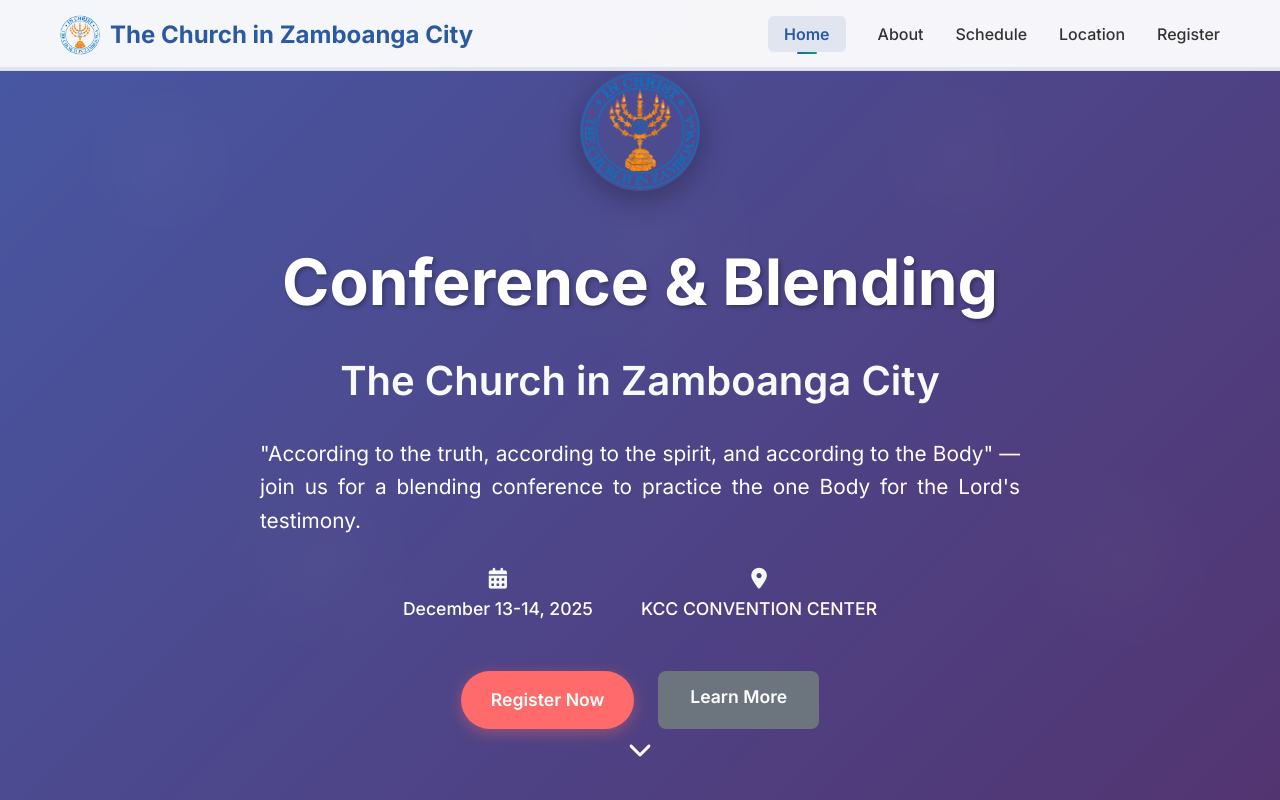
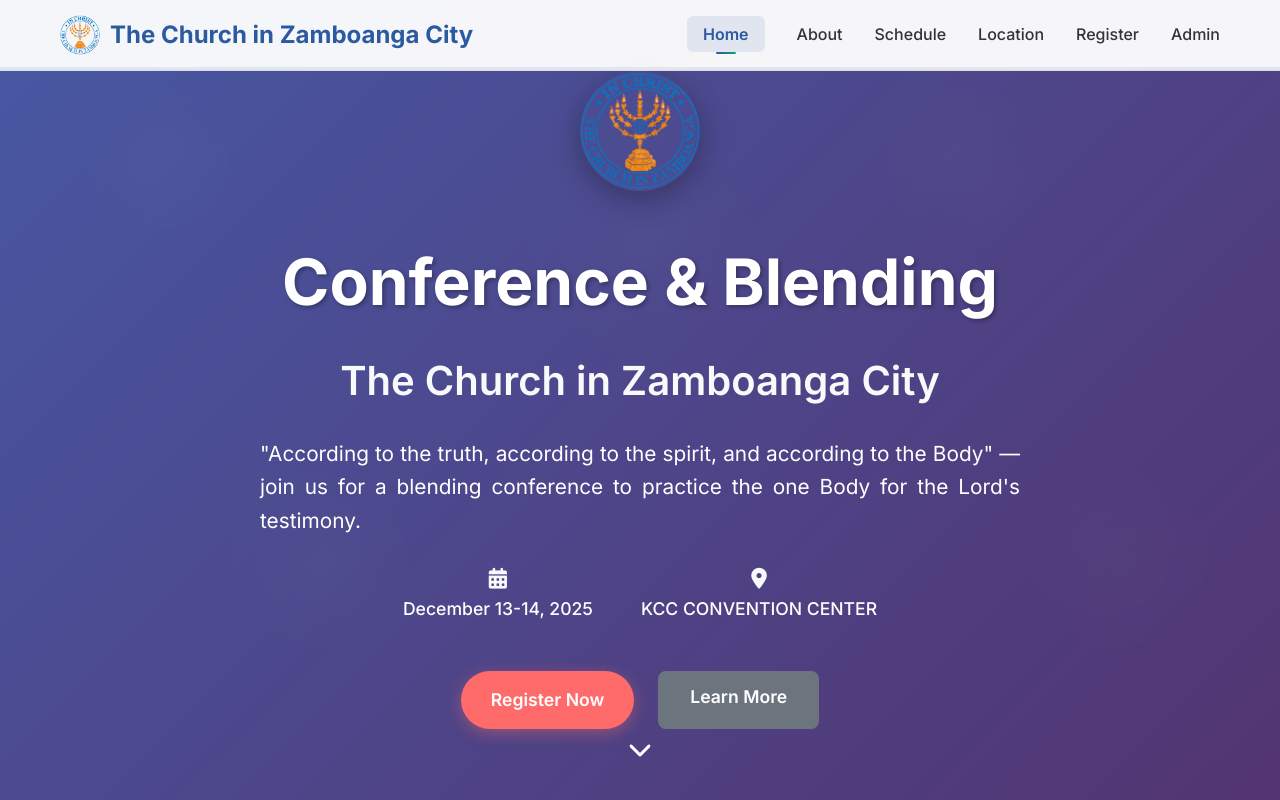
Before and after one commit to phpmikeanz/cizblendingconference, a website: page public/index.html in a window 1280 px wide. Shown: the top 800 px of the page. Drawn offline with Linux system fonts and the light colour scheme.

Commit message:
recheckadmin

```diff
--- a/public/index.html
+++ b/public/index.html
@@ -27,6 +27,7 @@
                 <li><a href="#schedule" class="nav-link">Schedule</a></li>
                 <li><a href="#location" class="nav-link">Location</a></li>
                 <li><a href="#register" class="nav-link">Register</a></li>
+                <li><a href="admin.html" class="nav-link">Admin</a></li>
             </ul>
             <div class="hamburger">
                 <span class="bar"></span>
```
